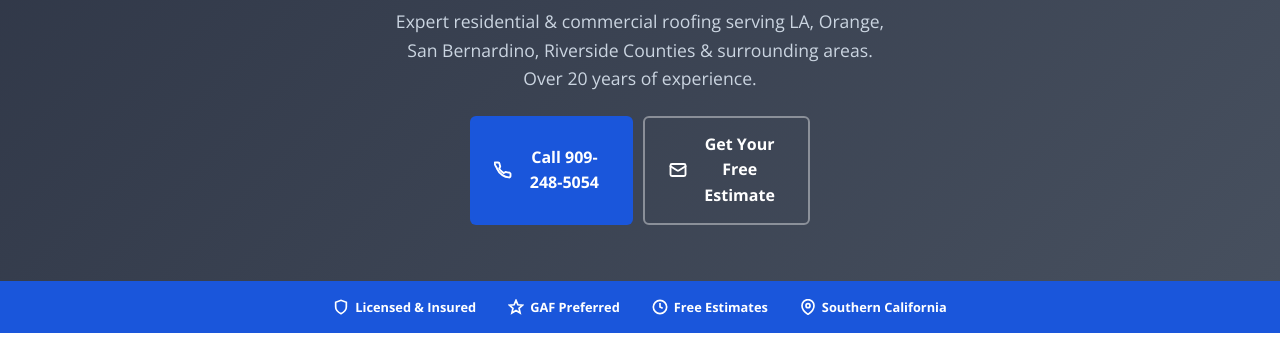
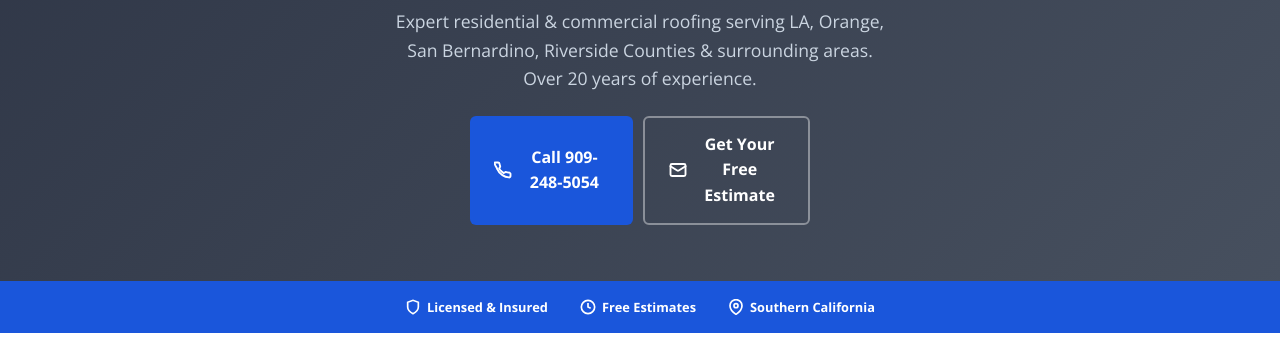
Before and after one commit to blakemoreconsulting-hue/vantage-roofing, a plain HTML site: page index.html in a window 1280 px wide. Shown: the part 447-800 px from the top of the page. Drawn offline with nearby package versions, Linux system fonts and the light colour scheme.

Commit message:
Add files via upload

```diff
--- a/index.html
+++ b/index.html
@@ -616,10 +616,6 @@
       Licensed &amp; Insured
     </div>
     <div class="trust-item">
-      <svg viewBox="0 0 24 24" fill="none" stroke="currentColor" stroke-width="2.5"><path d="M12 2L9.19 8.63 2 9.24l5.46 4.73L5.82 21 12 17.27 18.18 21l-1.64-7.03L22 9.24l-7.19-.61z"/></svg>
-      GAF Preferred
-    </div>
-    <div class="trust-item">
       <svg viewBox="0 0 24 24" fill="none" stroke="currentColor" stroke-width="2.5"><circle cx="12" cy="12" r="10"/><polyline points="12 6 12 12 16 14"/></svg>
       Free Estimates
     </div>
@@ -743,8 +739,7 @@
       <a href="tel:9092485054">909-248-5054</a>
       <span class="fsep">·</span>Chino, CA
       <span class="fsep">·</span>Residential &amp; Commercial<br>
-      GAF Preferred Contractor
-      <span class="fsep">·</span>&copy; 2025 Vantage Roofing
+&copy; 2025 Vantage Roofing
     </div>
   </footer>
 
```
